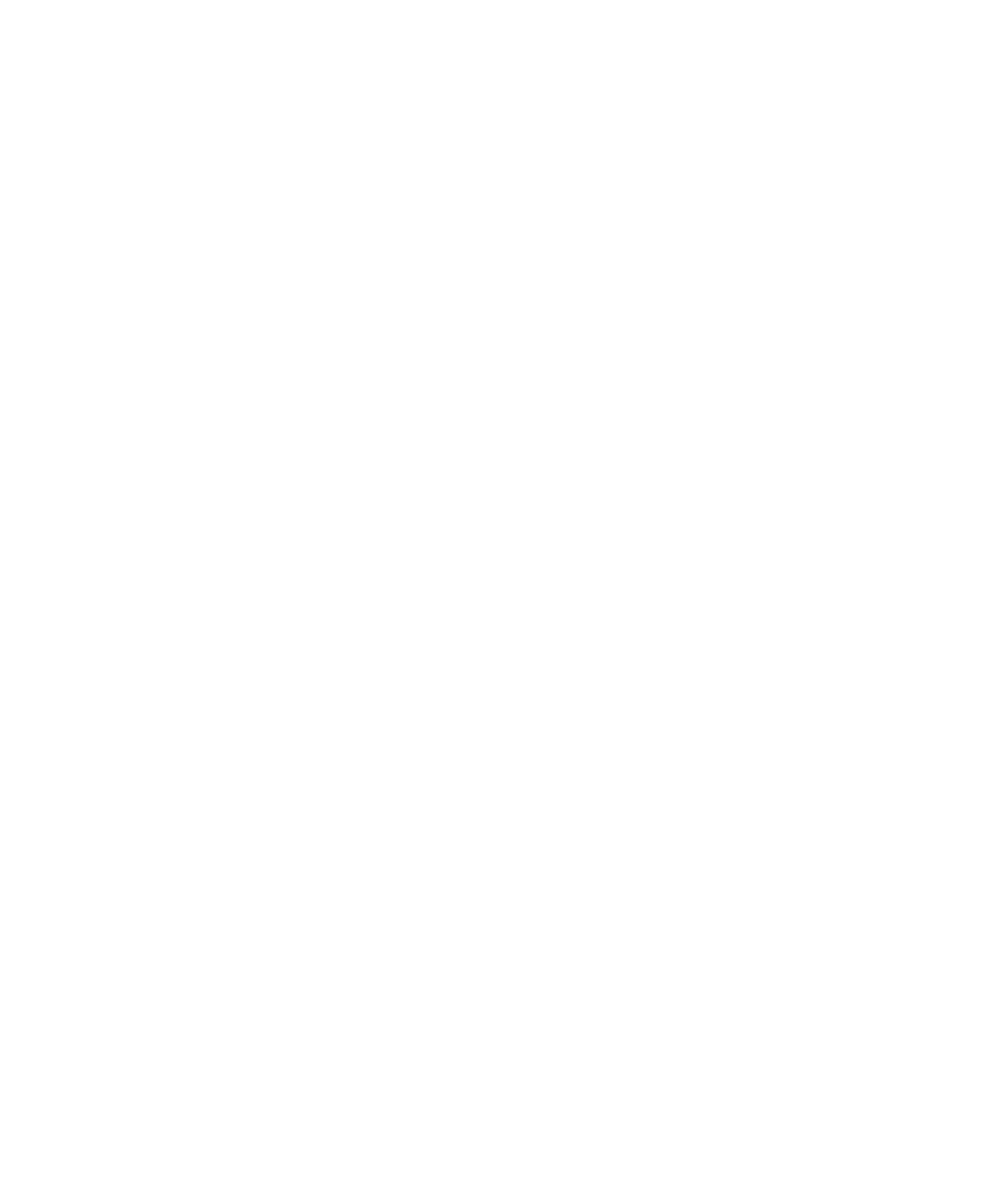
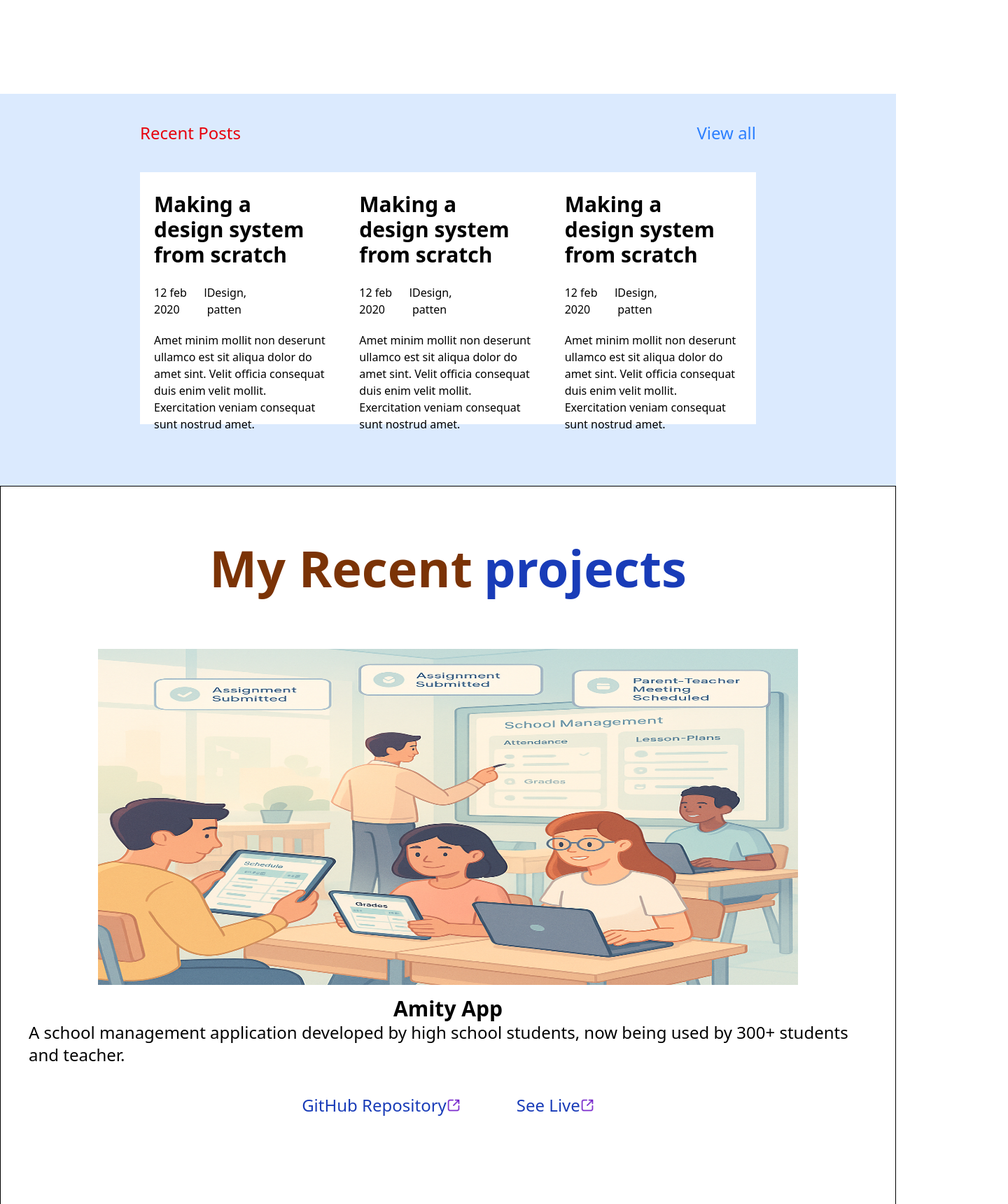
Before and after one commit to patties-eater/potfolio, a React (Vite) app: page / in a window 1280 px wide. Shown: the part 940-2660 px from the top of the page at 70% size, 1440 px wide, since content can reach past the window. Before the commit the page ends 800 px from the top, so only its background shows below. Built offline with nearby package versions, Linux system fonts and the light colour scheme.

Commit message:
did second and third page

```diff
--- a/src/App.jsx
+++ b/src/App.jsx
@@ -1,6 +1,8 @@
 
 import './App.css'
 import { FirstPage } from './component/pages/firstPage'
+import { SecondPage } from './component/pages/secondpage'
+import { ThirdPage } from './component/pages/thirdpage'
 function App() {
 
 
@@ -8,6 +10,8 @@ function App() {
     <>
 
       <FirstPage />
+      <SecondPage />
+      <ThirdPage />
 
     </>
   )
--- a/src/component/modules/IntroSecrion.jsx
+++ b/src/component/modules/IntroSecrion.jsx
@@ -4,10 +4,10 @@ import { Dp } from "../views/dp";
 export function Intro(){
   return(
   <>
-  <div className="section flex col items-center">
+  <div className="section h-230 flex col items-center">
 
   <MyIntro></MyIntro>
-  <Dp></Dp>
+   <div className="dp pb-20"><Dp></Dp></div>
   </div>
   </>
   );
--- a/src/component/modules/Nav.jsx
+++ b/src/component/modules/Nav.jsx
@@ -3,7 +3,7 @@ import { NavItems } from "../views/navItems";
 export function Nav(){
   return(
   <>
-  <div className="nav flex flex-row-reverse mt-5 mr-25">
+  <div className="nav border bg-gray-200  ml-10 border-red-600 flex flex-row-reverse mt-5 mr-25 sticky bottom-0 right-0  left-0 top-0">
 
   <NavItems />
   </div>
--- /dev/null
+++ b/src/component/modules/blog.jsx
@@ -0,0 +1,31 @@
+import Amity from '/amity.png';
+import Go from '/go.png';
+export function Blog() {
+  return (
+    <div className="Blog bg-white border h-270 py-20 px-10">
+
+      <div className="head flex justify-center">
+        <h1 className="text-6xl sm:text-7xl text-amber-900 font-bold mr-4">My Recent</h1>
+        <h1 className="text-6xl sm:text-7xl text-blue-800 font-bold">projects</h1>
+      </div>
+
+
+      <div className="indivisualProject flex flex-col items-center mt-20">
+        <img
+          className=" h-120 bg-amber-1400 w-250"
+          src={Amity}
+          alt="Amity Project"
+        />
+        <h1 className="text-3xl font-semibold text-center mt-4">Amity App</h1>
+        <h1 className='text-2xl'>A school management application developed by high school students, now being used by 300+ students and teacher.</h1>
+
+        <div className="actions flex ">
+          <h1 className='text-2xl m-10 flex items-center text-blue-800'>GitHub Repository <a href=""><img  className='h-5 w-5' src={Go} alt="" /> </a></h1>
+
+          <h1 className='text-2xl flex m-10 items-center text-blue-800'>See Live <a href=""><img  className='h-5 w-5' src={Go} alt="" /> </a></h1>
+
+        </div>
+      </div>
+    </div>
+  );
+}
--- a/src/component/modules/downloadCv.jsx
+++ b/src/component/modules/downloadCv.jsx
@@ -3,7 +3,7 @@ export function Download () {
   return(
     <>
 
-    <button className="mt-10 h-15 w-80 border-2 text-2xl bg-green-500 text-white">Download Resume</button>
+    <button className="mt-15 h-15 w-80 border-2 text-2xl bg-green-500 text-white">Download Resume</button>
     </>
   );
 }
--- /dev/null
+++ b/src/component/modules/recentPost.jsx
@@ -0,0 +1,14 @@
+import { RecentCard } from "../views/recentCard";
+export function RecentPost() {
+  return(
+    <>
+    <div className="recentPosts h-140 w-100% bg-blue-100">
+       <div className="topDiv flex justify-between pl-50 pr-50 pt-10">
+        <h1 className="text-red-600 text-2xl">Recent Posts</h1>
+       <h1 className="text-blue-500 text-2xl" >View all</h1>
+       </div>
+       <RecentCard></RecentCard>
+    </div>
+    </>
+  );
+}
--- a/src/component/pages/firstPage.jsx
+++ b/src/component/pages/firstPage.jsx
@@ -4,8 +4,9 @@ export function FirstPage(){
   return(
     <>
     <Nav/>
-    <Intro></Intro>
-
+    <div className="intro pt-15">
+       <Intro></Intro>
+    </div>
     </>
   );
 
--- /dev/null
+++ b/src/component/pages/secondpage.jsx
@@ -0,0 +1,11 @@
+import { RecentPost } from "../modules/recentPost";
+export function SecondPage () {
+
+  return(
+    <>
+
+    <RecentPost/>
+    </>
+  );
+
+}
--- /dev/null
+++ b/src/component/pages/thirdpage.jsx
@@ -0,0 +1,8 @@
+import { Blog } from "../modules/blog";
+export function ThirdPage(){
+  return (
+    <>
+    <Blog></Blog>
+    </>
+  );
+}
--- a/src/component/views/dp.jsx
+++ b/src/component/views/dp.jsx
@@ -2,7 +2,7 @@ import prajwalDp from '/prajwalDp.png'
 export function Dp(){
   return (
   <>
-  <img className="h-100 w-100" src={prajwalDp} alt="" />
+  <img className="h-120 w-120" src={prajwalDp} alt="" />
   </>
   );
 }
--- /dev/null
+++ b/src/component/views/recentCard.jsx
@@ -0,0 +1,55 @@
+
+
+export function RecentCard() {
+
+  const cardItems = [
+    {
+      Headers:"Making a design system from scratch",
+      Date: "12 feb 2020",
+      title: "Design, patten",
+      bref: "Amet minim mollit non deserunt ullamco est sit aliqua dolor do amet sint. Velit officia consequat duis enim velit mollit. Exercitation veniam consequat sunt nostrud amet."
+    },
+    {
+       Headers:"Making a design system from scratch",
+      Date: "12 feb 2020",
+      title: "Design, patten",
+      bref: "Amet minim mollit non deserunt ullamco est sit aliqua dolor do amet sint. Velit officia consequat duis enim velit mollit. Exercitation veniam consequat sunt nostrud amet."
+    }
+    ,
+    {
+       Headers:"Making a design system from scratch",
+      Date: "12 feb 2020",
+      title: "Design, patten",
+      bref: "Amet minim mollit non deserunt ullamco est sit aliqua dolor do amet sint. Velit officia consequat duis enim velit mollit. Exercitation veniam consequat sunt nostrud amet."
+    }
+
+  ];
+
+  return(
+
+    <>
+    <div className="recentCard flex justify-between ml-50 mr-50">
+      {
+        cardItems.map((task, index) => (
+          <div key={index} className="Card h-90 w-100 bg-white  pr-7 pl-5 mt-10">
+            <div className="inide mt-7 ">
+
+            <h1 className="text-3xl font-bold">{task.Headers}</h1>
+
+            <div className="DayTitle flex justify-between pr-20 mb-5 mt-6  text-1xl">
+              <h1>{task.Date}</h1>
+              <h1>l</h1>
+              <h1>{task.title}</h1>
+            </div>
+            <p className=" ">{task.bref}</p>
+            </div>
+
+
+          </div>
+        ))
+
+      }
+    </div>
+    </>
+  );
+}
```
Also changed, not shown: public/amity.png (added), public/go.png (added).
